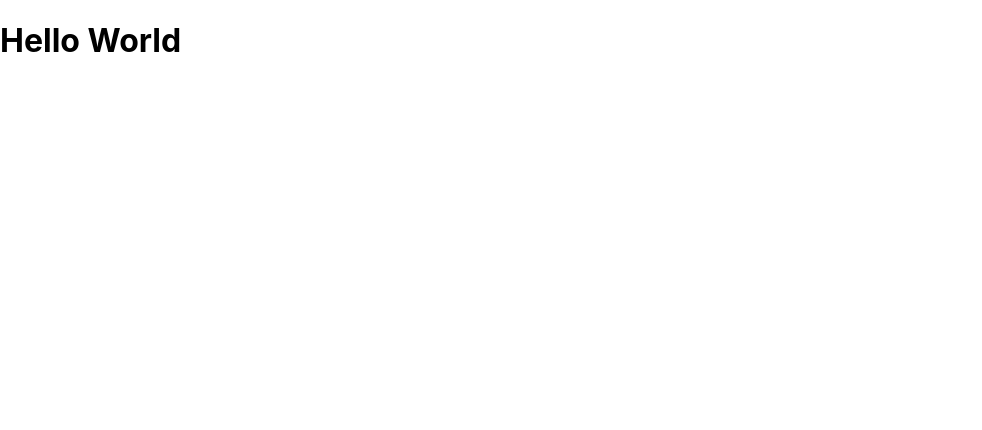
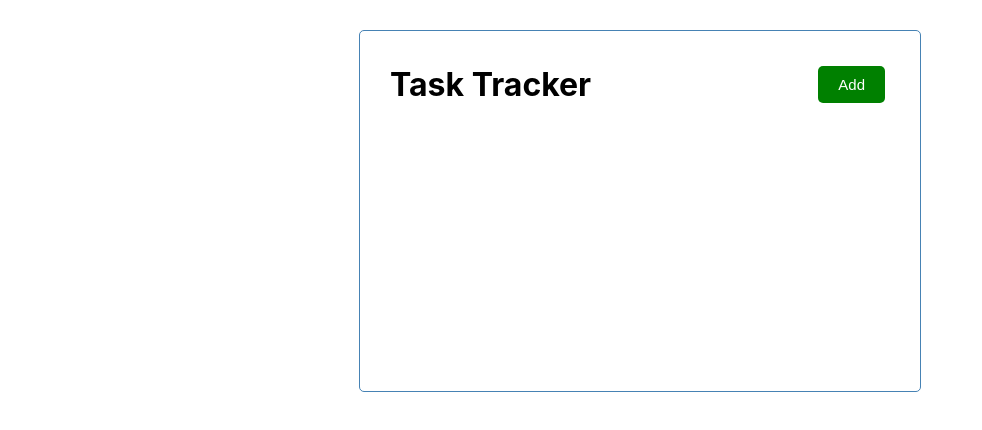
Before and after one commit to Morgan-a1/task-tracker, a React (Create React App) app: page / in a window 1280 px wide. Shown: the top 430 px of the page, without its empty margins (0-982 px from the left). Built offline with nearby package versions, Linux system fonts and the light colour scheme.

Commit message:
Add Header and Button components

```diff
--- a/src/App.jsx
+++ b/src/App.jsx
@@ -1,9 +1,30 @@
+import Header from "./components/Header";
 
+const initialTasks = [
+  {
+    id: 1,
+    text: "Task 1",
+    day: "Dec 10 at 2:00 pm",
+    reminder: true,
+  },
+  {
+    id: 2,
+    text: "Task 2",
+    day: "Dec 12 at 5:00 pm",
+    reminder: false,
+  },
+  {
+    id: 3,
+    text: "Task 3",
+    day: "Dec 10 at 9:00 am",
+    reminder: true,
+  },
+];
 
 function App() {
   return (
-    <div>
-      <h1>Hello World</h1>
+    <div className="container">
+      <Header />
     </div>
   );
 }
--- /dev/null
+++ b/src/components/Button.jsx
@@ -0,0 +1,24 @@
+import PropTypes from "prop-types";
+
+function Button({ children, onClick, color }) {
+   return (
+      <button
+         style={{ backgroundColor: color }}
+         onClick={onClick}
+         className="btn">
+            {children}
+      </button>
+   );
+}
+
+Button.defaultProps = {
+   color: "steelblue",
+}
+
+Button.propTypes = {
+   children: PropTypes.node,
+   onClick: PropTypes.func,
+   color: PropTypes.string,
+};
+
+export default Button;
--- /dev/null
+++ b/src/components/Header.jsx
@@ -0,0 +1,21 @@
+import PropTypes from "prop-types";
+import Button from "./Button";
+
+function Header({ title }) {
+   return (
+      <header className="header">
+         <h1>{title}</h1>
+         <Button color="green">Add</Button>
+      </header>
+   );
+}
+
+Header.defaultProps = {
+   title: "Task Tracker",
+}
+
+Header.propTypes = {
+   title: PropTypes.string,
+}
+
+export default Header;
--- a/src/index.css
+++ b/src/index.css
@@ -1,3 +1,9 @@
+* {
+  margin: 0;
+  padding: 0;
+  box-sizing: 0;
+}
+
 body {
   margin: 0;
   font-family: -apple-system, BlinkMacSystemFont, 'Segoe UI', 'Roboto', 'Oxygen',
@@ -11,3 +17,45 @@ code {
   font-family: source-code-pro, Menlo, Monaco, Consolas, 'Courier New',
     monospace;
 }
+
+.container {
+  max-width: 500px;
+  margin: 30px auto;
+  padding: 30px;
+  min-height: 300px;
+  border: 1px solid steelblue;
+  border-radius: 5px;
+}
+
+.header {
+  display: flex;
+  justify-content: space-between;
+  align-items: center;
+  margin-bottom: 20px;
+}
+
+.btn {
+  display: inline-block;
+  background-color: black;
+  color: white;
+  border: none;
+  padding: 10px 20px;
+  margin: 5px;
+  border-radius: 5px;
+  cursor: pointer;
+  text-decoration: none;
+  font-size: 15px;
+}
+
+.btn:focus {
+  outline: none;
+}
+
+.btn:active {
+  transform: scale(0.98);
+}
+
+.btn-block {
+  display: block;
+  width: 100%;
+}
```
